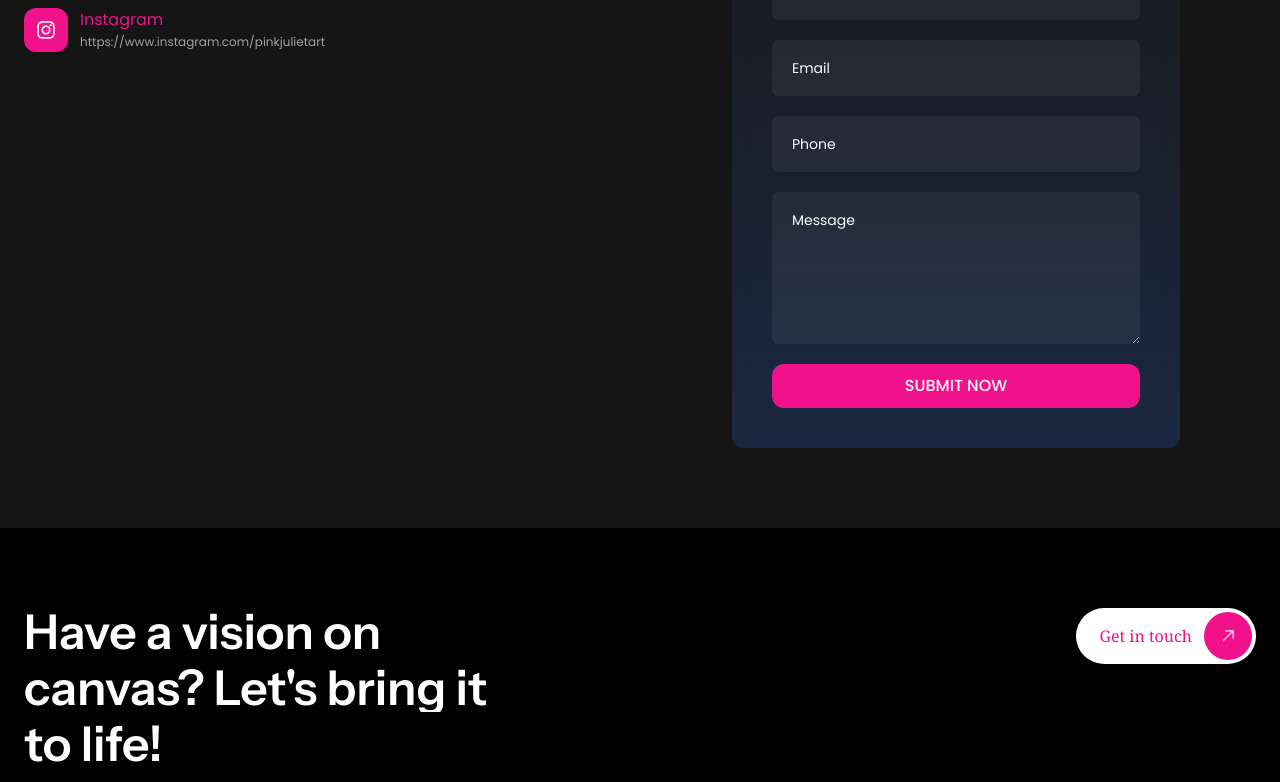
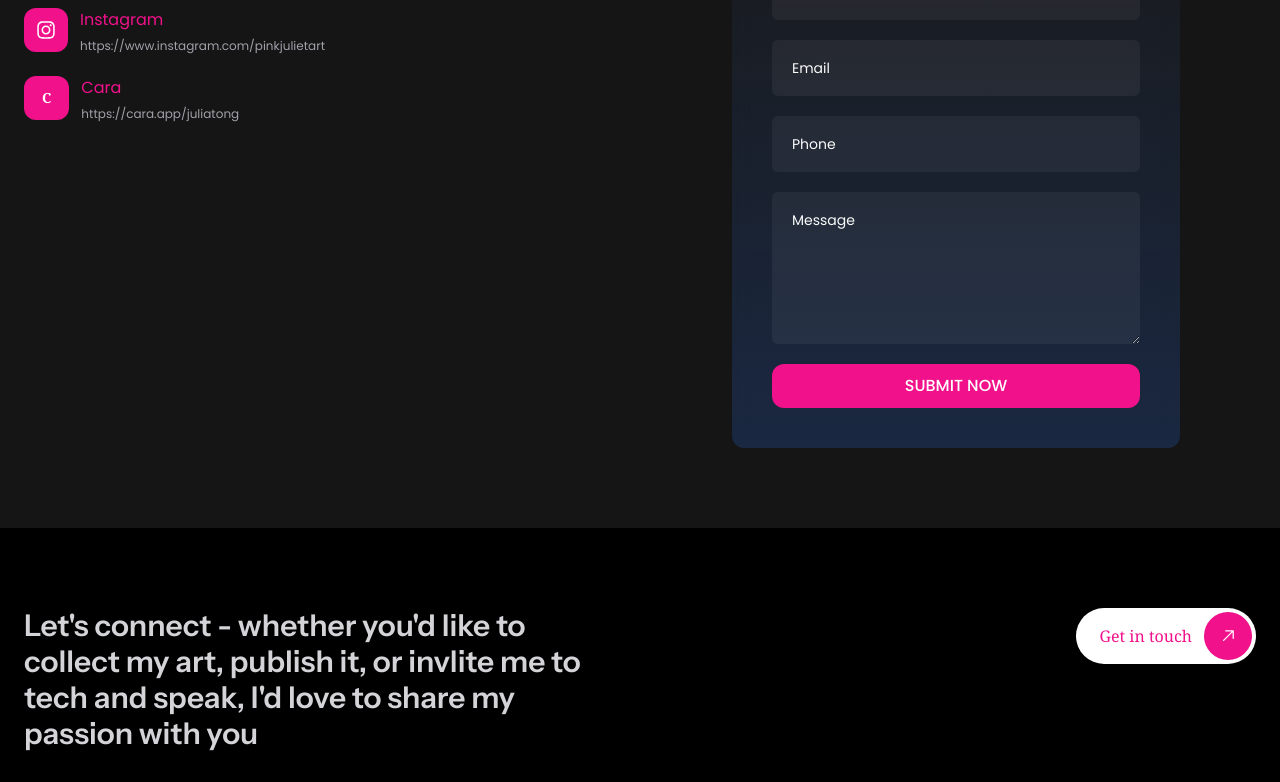
Before and after one commit to juliatongignite/portfolio, a Next.js app: page /contact in a window 1280 px wide. Shown: the part 378-1160 px from the top of the page. Built offline with nearby package versions, Linux system fonts and the light colour scheme; a web font is replaced by a local one.

Commit message:
added cara link to contact & change text on footer & replcae juliya to julia

```diff
--- a/src/app/contact/page.tsx
+++ b/src/app/contact/page.tsx
@@ -1,5 +1,11 @@
 import Contact from '@/components/Pages/Contact/Contact'
+import { Metadata } from 'next';
 import React from 'react'
+
+export const metadata: Metadata = {
+    title: "Contact | Juliatong",
+    description: "Contact with Juliatong",
+};
 
 function ContactPage() {
     return (
--- a/src/app/event-media-exhabition-workshop/page.tsx
+++ b/src/app/event-media-exhabition-workshop/page.tsx
@@ -1,5 +1,11 @@
 import React from 'react'
 import EventMedia from '@/components/Pages/EventMedia/EventMedia'
+// import { Metadata } from 'next';
+
+// export const metadata: Metadata = {
+//     title: "Highlights | Juliatong",
+//     description: "Juliatong, event, media, e",
+// };
 
 export type subType = {
     id: number,
--- a/src/components/Pages/ArtGallery/Artgallery.tsx
+++ b/src/components/Pages/ArtGallery/Artgallery.tsx
@@ -1,6 +1,6 @@
 "use client"
 import React, { useState } from 'react'
-import Image, { StaticImageData } from 'next/image'
+import Image from 'next/image'
 
 import { motion } from "motion/react"
 import {
@@ -11,7 +11,13 @@ import Fullscreen from "yet-another-react-lightbox/plugins/fullscreen";
 import Zoom from "yet-another-react-lightbox/plugins/zoom";
 import { placeHolderBlurImg } from '@/lib/utils';
 
-export const projects = [
+type serriesType = {
+    id: number,
+    title: string,
+    arts: { id: number, img: string, name: string, media: string, Dimensions: string }[]
+}
+
+export const serries : serriesType[] = [
     {
         id: 1,
         title: "Animals at the Nashville Fair, 2025.",
@@ -417,7 +423,7 @@ function Artgallery() {
     return (
         <div className='mt-10'>
             {
-                projects?.map((project) => {
+                serries?.map((project) => {
                     return <div key={project?.id} className='relative pb-14 md:pb-20 lg:pb-24 xl:pb-28 space-y-8'>
                         <div className='overflow-hidden whitespace-nowrap'>
                             <motion.h5
--- a/src/components/Pages/Contact/Contact.tsx
+++ b/src/components/Pages/Contact/Contact.tsx
@@ -6,9 +6,11 @@ import { MdPhoneInTalk } from 'react-icons/md';
 import { TfiEmail } from "react-icons/tfi";
 import { FaInstagram } from 'react-icons/fa6';
 import ContactForm from './ContactForm';
+import Link from 'next/link';
 
 function Contact() {
-    const contacts = [
+
+    const contacts: { id: number, title: string, value: string, icon: React.ReactNode, isLink?: boolean }[] = [
         // {
         //     id: 1,
         //     title: "Our Location",
@@ -31,7 +33,15 @@ function Contact() {
             id: 4,
             title: "Instagram",
             value: "https://www.instagram.com/pinkjulietart",
-            icon: <FaInstagram className='size-5 text-white' />
+            icon: <FaInstagram className='size-5 text-white' />,
+            isLink: true
+        },
+        {
+            id: 5,
+            title: "Cara",
+            value: "https://cara.app/juliatong",
+            icon: <div className='text-white px-1.5 text-sm font-black'>C</div>,
+            isLink: true
         },
     ]
 
@@ -62,7 +72,7 @@ function Contact() {
                                 </div>
                                 <div className='space-y-0.5'>
                                     <h6 className='text-base font-normal text-primary font-poppins'>{contact?.title}</h6>
-                                    <p className='text-zinc-400 font-poppins text-xs'>{contact?.value}</p>
+                                    {contact?.isLink ? <Link href={contact?.value} target='_blank' className='text-zinc-400 font-poppins text-xs'>{contact?.value}</Link> : <p className='text-zinc-400 font-poppins text-xs'>{contact?.value}</p>}
                                 </div>
                             </div>
                         })}
--- a/src/components/Pages/Home/Section1/Section1.tsx
+++ b/src/components/Pages/Home/Section1/Section1.tsx
@@ -11,7 +11,7 @@ function Section1() {
     return (
         <div>
             <div className="relative">
-                <Image src={heroImg1} alt="Juliyatong hero-image" placeholder='blur' className='w-full h-80 md:h-[450px] lg:h-screen object-cover' />
+                <Image src={heroImg1} alt="Juliatong hero-image" placeholder='blur' className='w-full h-80 md:h-[450px] lg:h-screen object-cover' />
 
                 {/* w-full h-72 md:h-[450px] lg:h-[600px] xl:max-h-[800px] 2xl:max-h-[850px] object-cover */}
 
--- a/src/components/Pages/Home/Section3/Carousel.tsx
+++ b/src/components/Pages/Home/Section3/Carousel.tsx
@@ -63,7 +63,7 @@ function Carousel() {
                 className="">
 
                 {featuredWorks?.map(slide => <SwiperSlide key={slide?.id}>
-                    <Image src={slide?.img} className='w-full h-[200px] md:h-[380px] lg:h-[450px] xl:h-[540px] object-cover' alt='Juliyatong Art Image' placeholder='blur' />
+                    <Image src={slide?.img} className='w-full h-[200px] md:h-[380px] lg:h-[450px] xl:h-[540px] object-cover' alt='Juliatong Art Image' placeholder='blur' />
                     <p className='font-poppins text-xs md:text-sm lg:text-base font-normal mt-2.5'>{slide?.name}</p>
                 </SwiperSlide>)}
 
--- a/src/components/Pages/Philosopy/Philosopy.tsx
+++ b/src/components/Pages/Philosopy/Philosopy.tsx
@@ -148,7 +148,7 @@ function Philosopy() {
                             className={`${isEven ? "lg:order-1" : "lg:order-2"}`}
                         >
                             <Image
-                                src={i?.image} className={`h-auto w-full object-cover rounded-xl`} alt='Juliyatong phylosopy image' placeholder='blur' />
+                                src={i?.image} className={`h-auto w-full object-cover rounded-xl`} alt='Juliatong phylosopy image' placeholder='blur' />
                         </motion.div>
 
                     </motion.div>
@@ -158,7 +158,7 @@ function Philosopy() {
             <div className='grid grid-cols-1 md:grid-cols-2 lg:grid-cols-3 gap-5 mt-10 md:mt-12 lg:mt-16 xl:mt-20 overflow-hidden'>
                 {
                     images?.map((i, indx) => {
-                        return <Motionimg key={indx} initial={{ x: 30, opacity: 0 }} whileInView={{ x: 0, opacity: 1, transition: { duration: 0.4, delay: 0.2 * i?.id } }} viewport={{once : true}} src={i?.img} className='w-full h-auto rounded-lg' alt='juliya image' />
+                        return <Motionimg key={indx} initial={{ x: 30, opacity: 0 }} whileInView={{ x: 0, opacity: 1, transition: { duration: 0.4, delay: 0.2 * i?.id } }} viewport={{once : true}} src={i?.img} className='w-full h-auto rounded-lg' alt='julia image' />
                     })
                 }
             </div>
--- a/src/components/Shared/Cursor.tsx
+++ b/src/components/Shared/Cursor.tsx
@@ -17,7 +17,7 @@ function Cursor() {
     }, [])
 
     return (
-        <motion.div className='h-8 w-8 bg-transparent border border-zinc-300 rounded-full fixed z-50 pointer-events-none'
+        <motion.div className='h-8 w-8 bg-transparent border border-zinc-300 rounded-full fixed z-50 pointer-events-none hidden md:block'
             animate={{
                 x: mousePosition.x - 16,
                 y: mousePosition.y - 16,
--- a/src/components/Shared/Footer.tsx
+++ b/src/components/Shared/Footer.tsx
@@ -11,7 +11,7 @@ function Footer() {
 
     const routs = [
         { name: "Artworks Gallery", rout: "/art-gallery", id: 2 },
-        { name: "Philosophy & Background", rout: "/philosopy", id: 3 },
+        { name: "Philosophy", rout: "/philosopy", id: 3 },
         { name: "Highlights", rout: "/event-media-exhabition-workshop", id: 4 },
         { name: "Contact", rout: "/contact", id: 5 },
     ]
@@ -20,30 +20,12 @@ function Footer() {
         <div className='bg-black'>
             <div className='container py-12 md:py-16 lg:py-20'>
                 <div className='flex flex-col md:flex-row justify-between gap-8'>
-                    <h6 className='text-white font-instrument font-semibold text-4xl lg:text-5xl space-y-2 leading-none'>
-                        <div className='overflow-hidden whitespace-nowrap'>
-                            <motion.h2
-                                initial={{ y: "100%" }}
-                                whileInView={{ y: 0, transition: { duration: 0.4 } }}
+                        <motion.h2
+                                initial={{ y: 40, opacity : 0 }}
+                                whileInView={{ y: 0, opacity : 1, transition: { duration: 0.4 } }}
                                 viewport={{ once: true }}
-                            >Have a vision on </motion.h2>
-                        </div>
-                        <div className='overflow-hidden whitespace-nowrap'>
-                            <motion.h2
-                                initial={{ y: "100%" }}
-                                viewport={{ once: true }}
-                                whileInView={{ y: 0, transition: { duration: 0.4, delay: 0.1 } }}
-                            >canvas? Let's bring it</motion.h2>
-                        </div>
-                        <div className='overflow-hidden whitespace-nowrap'>
-                            <motion.h2
-                                initial={{ y: "100%" }}
-                                viewport={{ once: true }}
-                                whileInView={{ y: 0, transition: { duration: 0.4, delay: 0.2 } }}
-                            >to life!</motion.h2>
-                        </div>
-
-                    </h6>
+                                className='leading-7 lg:leading-9 text-zinc-300 font-instrument font-semibold text-xl lg:text-3xl space-y-2 max-w-sm lg:max-w-xl'
+                            >Let's connect - whether you'd like to collect my art, publish it, or invlite me to tech and speak, I'd love to share my passion with you</motion.h2>
 
                     <MotionLink initial={{ y: 20, opacity: 0 }} whileInView={{ y: 0, opacity: 1, transition: { duration: 0.4 } }} viewport={{ once: true }} href={`/contact`}>
                         <button className="group relative inline-flex h-[calc(48px+8px)] items-center justify-center rounded-full bg-white py-1 pl-6 pr-14 font-medium text-primary hover:text-white duration-300">
```
Also changed, not shown: src/app/event-media-exhabition-workshop/[id]/[subId]/[title]/page.tsx (+17 -1 lines).
